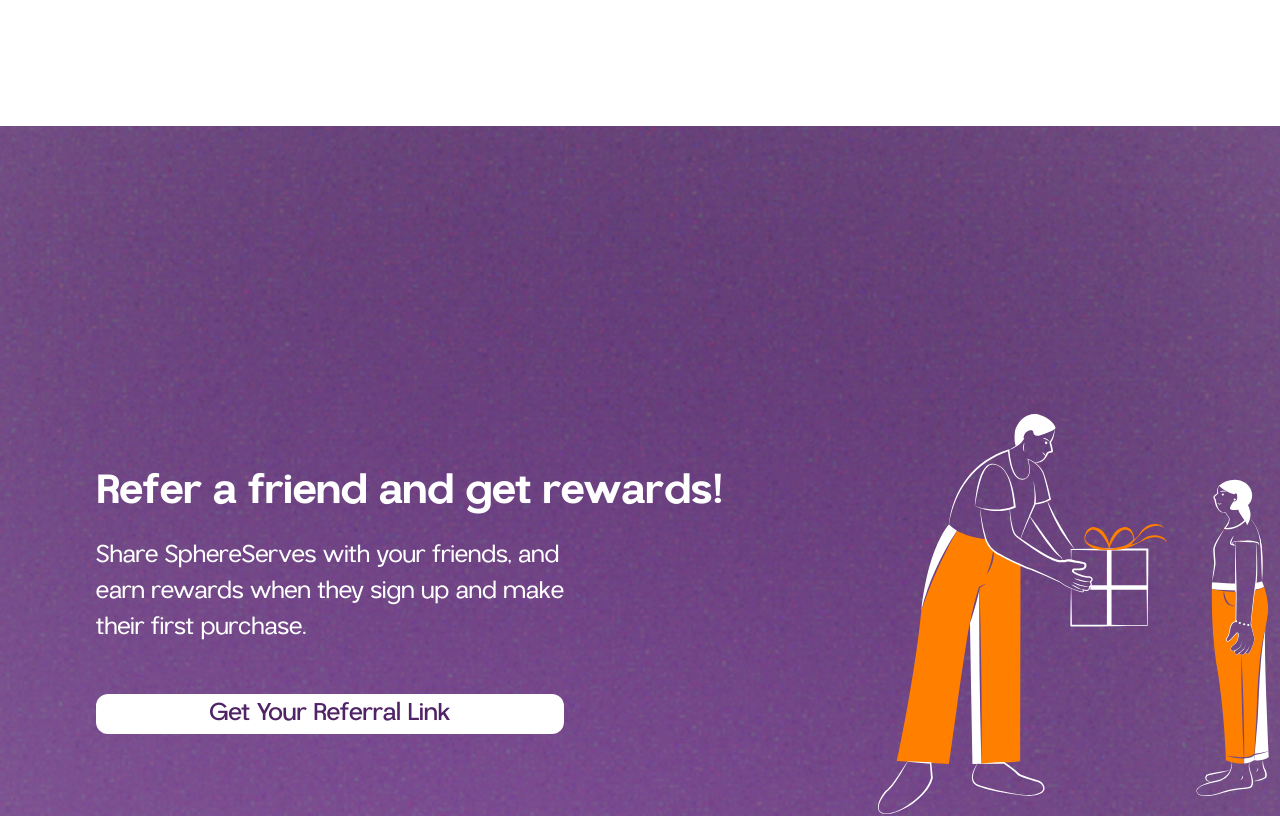
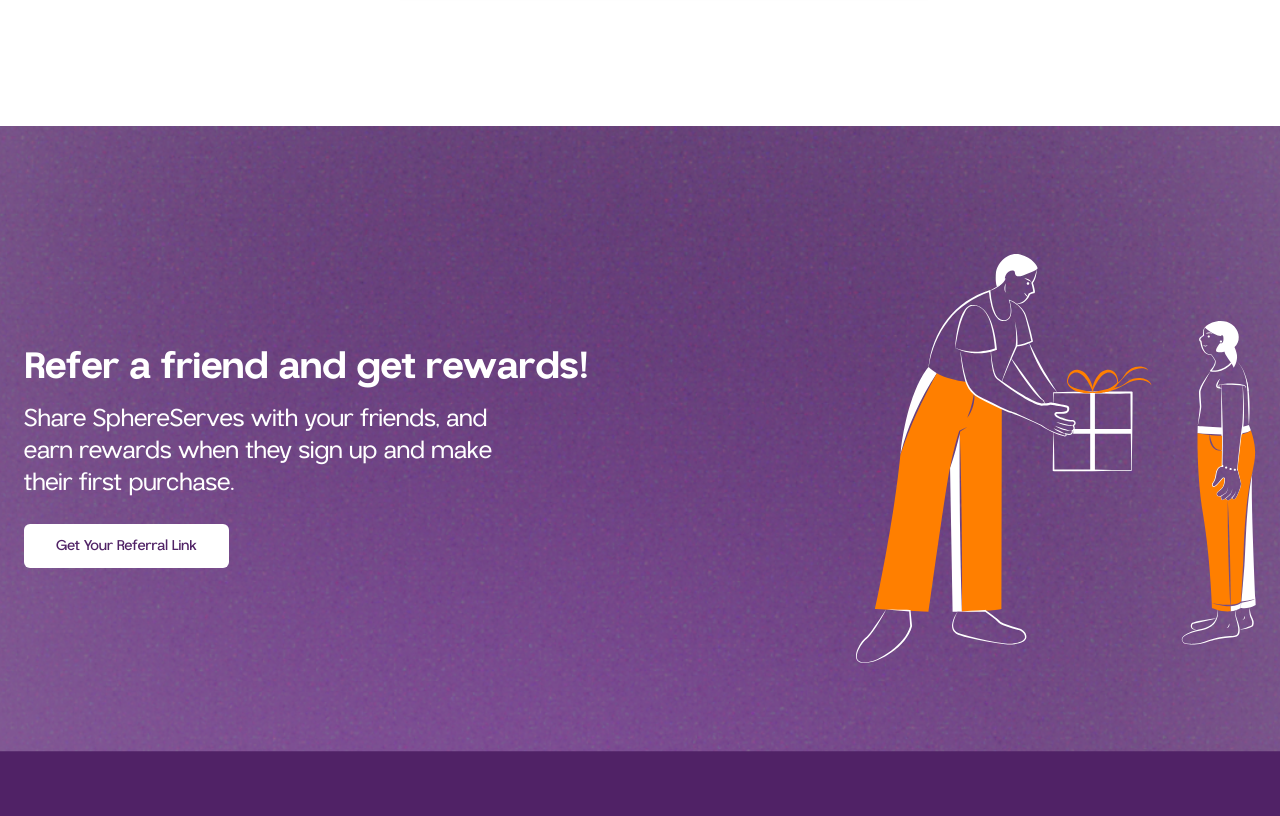
Before and after one commit to Sserve-repo/SST-Frontend, a Next.js app: page / in a window 1280 px wide. Shown: the part 8440-9256 px from the top of the page. Built offline with nearby package versions, Linux system fonts and the light colour scheme.

Commit message:
refactor Section9 component for improved layout and styling; enhance structure and update text elements

```diff
--- a/components/landing/Section9.tsx
+++ b/components/landing/Section9.tsx
@@ -5,7 +5,7 @@ import { Button } from "../ui/button";
 
 const Section9 = () => {
   return (
-    <div className="relative flex flex-col  lg:py-16 lg:px-[6rem] h-80 lg:min-h-screen">
+    <section className="relative py-12 md:py-24 lg:py-32 overflow-hidden">
       <Image
         className="absolute inset-0 object-cover w-full h-full"
         src="/assets/images/Frame.png?height=1080&width=1920"
@@ -13,29 +13,29 @@ const Section9 = () => {
         width={1920}
         height={1080}
       />
-
-      <div className="absolute lg:top-[18rem] top-[6rem]  flex flex-col lg:grid lg:grid-cols-3 justify-center items-center  text-[#502266] lg:gap-y-8 ">
-        <div className="flex flex-col col-span-2  justify-center  sm:items-center lg:items-start gap-y-4">
-          <p className="text-[1.4rem] lg:text-[40px] text-white font-bold whitespace-nowrap">
-            Refer a friend and get rewards!
-          </p>
-          <div className="text-center lg:text-start text-[1rem] lg:text-[1.5rem]  text-white inline-flex flex-col gap-y-4 h-auto ">
-            <div>
-              <p>Share SphereServes with your friends, and </p>
-              <p>earn rewards when they sign up and make</p>
-              <p> their first purchase.</p>
-            </div>
-            <Button className="text-[1.2rem]  lg:text-[24px] py-4 lg:my-8  text-[#502266] bg-white rounded-xl text-center lg:inline-flex">
+      <div className="relative container mx-auto px-4 md:px-6">
+        <div className="flex flex-col lg:flex-row items-center justify-between">
+          <div className="text-center lg:text-left mb-8 lg:mb-0 lg:mr-8 ">
+            <h2 className="text-3xl md:text-4xl font-bold text-white mb-4">
+              Refer a friend and get rewards!
+            </h2>
+            <p className="text-xl md:text-2xl text-white max-w-lg mb-6">
+              Share SphereServes with your friends, and earn rewards when they
+              sign up and make their first purchase.
+            </p>
+            <Button
+              size="lg"
+              className="bg-white text-[#502266] hover:bg-white/90"
+            >
               Get Your Referral Link
             </Button>
           </div>
-        </div>
-
-        <div className="hidden lg:block ml-auto ">
-          <Image className="" src={Referrer} alt="property" />
+          <div className="hidden lg:block">
+            <Image src={Referrer} alt="Referrer" width={400} height={400} />
+          </div>
         </div>
       </div>
-    </div>
+    </section>
   );
 };
 
```
